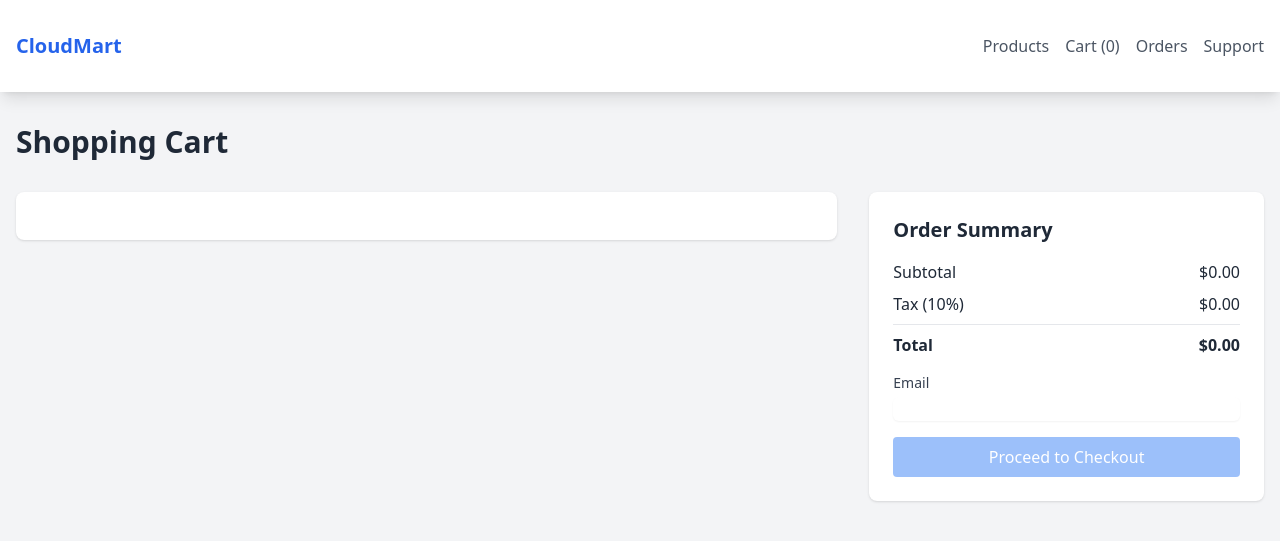
After one commit to knrick/multicloud-challenge, a FastAPI app: template src/app/templates/cart.html in a window 1280 px wide. The commit adds this page. Shown: the top 541 px of the page. Run offline with FastAPI, Linux system fonts and the light colour scheme; the template is opened without the code that fills it, so the values that code supplies are empty; parts of the project's set-up code (start-up, migrations or seed data) failed here and were passed over; some libraries are stand-ins or nearby versions.

Commit message:
feat: add shopping cart functionality
- Add cart page and route handler
- Implement cart management with localStorage
- Add cart UI components and navigation
- Update home page layout with cart section
- Add quantity selection and Add to Cart buttons

```diff
--- /dev/null
+++ b/src/app/static/js/cart.js
@@ -0,0 +1,163 @@
+// Cart management
+class CartManager {
+    constructor() {
+        this.cart = JSON.parse(localStorage.getItem('cart')) || [];
+        this.updateCartCount();
+        this.initializeEventListeners();
+    }
+
+    initializeEventListeners() {
+        // Add event listeners to all Add to Cart buttons
+        document.addEventListener('DOMContentLoaded', () => {
+            const addToCartButtons = document.querySelectorAll('.add-to-cart-btn');
+            addToCartButtons.forEach(button => {
+                button.addEventListener('click', (e) => {
+                    const productId = e.target.dataset.productId;
+                    const productName = e.target.dataset.productName;
+                    const productPrice = parseFloat(e.target.dataset.productPrice);
+                    const quantity = parseInt(document.getElementById(`quantity-${productId}`).value);
+                    this.addToCart(productId, productName, productPrice, quantity);
+                });
+            });
+        });
+    }
+
+    addToCart(productId, productName, price, quantity) {
+        if (quantity < 1) return;
+
+        const existingItem = this.cart.find(item => item.id === productId);
+        if (existingItem) {
+            existingItem.quantity += quantity;
+        } else {
+            this.cart.push({
+                id: productId,
+                name: productName,
+                price: price,
+                quantity: quantity
+            });
+        }
+
+        localStorage.setItem('cart', JSON.stringify(this.cart));
+        this.updateCartCount();
+
+        // Show feedback
+        alert(`Added ${quantity} ${productName} to cart!`);
+    }
+
+    removeFromCart(productId) {
+        this.cart = this.cart.filter(item => item.id !== productId);
+        localStorage.setItem('cart', JSON.stringify(this.cart));
+        this.updateCart();
+    }
+
+    updateCartCount() {
+        const count = this.cart.reduce((total, item) => total + item.quantity, 0);
+        const cartCount = document.getElementById('cart-count');
+        if (cartCount) {
+            cartCount.textContent = count;
+        }
+    }
+
+    updateCart() {
+        this.updateCartCount();
+
+        const cartItems = document.getElementById('cart-items');
+        const checkoutButton = document.getElementById('checkout-button');
+
+        if (!cartItems) return; // Not on cart page
+
+        if (this.cart.length === 0) {
+            cartItems.innerHTML = `
+                <div class="text-center py-8">
+                    <p class="text-gray-500 mb-4">Your cart is empty</p>
+                    <a href="/products" class="text-blue-500 hover:text-blue-600">Continue Shopping</a>
+                </div>
+            `;
+            if (checkoutButton) {
+                checkoutButton.disabled = true;
+            }
+            this.updateTotals(0);
+            return;
+        }
+
+        if (checkoutButton) {
+            checkoutButton.disabled = false;
+        }
+
+        // Render cart items
+        cartItems.innerHTML = this.cart.map(item => `
+            <div class="flex items-center justify-between py-4 border-b last:border-0">
+                <div>
+                    <h3 class="font-medium">${item.name}</h3>
+                    <p class="text-sm text-gray-500">$${item.price.toFixed(2)} × ${item.quantity}</p>
+                </div>
+                <div class="flex items-center space-x-4">
+                    <span class="font-medium">$${(item.price * item.quantity).toFixed(2)}</span>
+                    <button class="remove-from-cart-btn text-red-500 hover:text-red-600"
+                            data-product-id="${item.id}">
+                        Remove
+                    </button>
+                </div>
+            </div>
+        `).join('');
+
+        // Add event listeners to remove buttons
+        const removeButtons = cartItems.querySelectorAll('.remove-from-cart-btn');
+        removeButtons.forEach(button => {
+            button.addEventListener('click', (e) => {
+                const productId = e.target.dataset.productId;
+                this.removeFromCart(productId);
+            });
+        });
+
+        // Update totals
+        const subtotal = this.cart.reduce((total, item) => total + (item.price * item.quantity), 0);
+        this.updateTotals(subtotal);
+    }
+
+    updateTotals(subtotal) {
+        const tax = subtotal * 0.1;
+        const total = subtotal + tax;
+
+        const subtotalElement = document.getElementById('subtotal');
+        const taxElement = document.getElementById('tax');
+        const totalElement = document.getElementById('total');
+
+        if (subtotalElement) subtotalElement.textContent = `$${subtotal.toFixed(2)}`;
+        if (taxElement) taxElement.textContent = `$${tax.toFixed(2)}`;
+        if (totalElement) totalElement.textContent = `$${total.toFixed(2)}`;
+    }
+
+    async checkout(email) {
+        try {
+            const response = await fetch('/api/orders', {
+                method: 'POST',
+                headers: {
+                    'Content-Type': 'application/json'
+                },
+                body: JSON.stringify({
+                    userEmail: email,
+                    items: this.cart.map(item => ({
+                        productId: item.id,
+                        quantity: item.quantity,
+                        price: item.price
+                    })),
+                    total: this.cart.reduce((total, item) => total + (item.price * item.quantity), 0)
+                })
+            });
+
+            if (!response.ok) {
+                throw new Error('Failed to create order');
+            }
+
+            // Clear cart and redirect to orders page
+            localStorage.removeItem('cart');
+            window.location.href = '/orders';
+        } catch (error) {
+            alert('Error creating order: ' + error.message);
+        }
+    }
+}
+
+// Initialize cart manager
+const cartManager = new CartManager();
--- /dev/null
+++ b/src/app/templates/cart.html
@@ -0,0 +1,85 @@
+<!DOCTYPE html>
+<html lang="en">
+<head>
+    <meta charset="UTF-8">
+    <meta name="viewport" content="width=device-width, initial-scale=1.0">
+    <title>CloudMart - Shopping Cart</title>
+    <script src="https://cdn.tailwindcss.com"></script>
+    <link rel="stylesheet" href="{{ url_for('static', path='css/main.css') }}">
+    <script src="{{ url_for('static', path='js/cart.js') }}" defer></script>
+</head>
+<body class="bg-gray-100">
+    <!-- Navigation -->
+    <nav class="bg-white shadow-lg">
+        <div class="container mx-auto px-4">
+            <div class="flex justify-between items-center py-4">
+                <div class="flex items-center">
+                    <a href="/" class="text-xl font-bold text-blue-600">CloudMart</a>
+                </div>
+                <div class="flex items-center space-x-4">
+                    <a href="/products" class="text-gray-600 hover:text-blue-600">Products</a>
+                    <a href="/cart" class="text-gray-600 hover:text-blue-600">Cart (<span id="cart-count">0</span>)</a>
+                    <a href="/orders" class="text-gray-600 hover:text-blue-600">Orders</a>
+                    <a href="/tickets" class="text-gray-600 hover:text-blue-600">Support</a>
+                </div>
+            </div>
+        </div>
+    </nav>
+
+    <div class="container mx-auto px-4 py-8">
+        <h1 class="text-3xl font-bold mb-8">Shopping Cart</h1>
+
+        <div class="grid grid-cols-1 lg:grid-cols-3 gap-8">
+            <!-- Cart Items -->
+            <div class="lg:col-span-2">
+                <div class="bg-white rounded-lg shadow p-6" id="cart-items">
+                    <!-- Cart items will be dynamically inserted here -->
+                </div>
+            </div>
+
+            <!-- Order Summary -->
+            <div class="lg:col-span-1">
+                <div class="bg-white rounded-lg shadow p-6">
+                    <h2 class="text-xl font-semibold mb-4">Order Summary</h2>
+                    <div class="space-y-2 mb-4">
+                        <div class="flex justify-between">
+                            <span>Subtotal</span>
+                            <span id="subtotal">$0.00</span>
+                        </div>
+                        <div class="flex justify-between">
+                            <span>Tax (10%)</span>
+                            <span id="tax">$0.00</span>
+                        </div>
+                        <div class="border-t pt-2 mt-2">
+                            <div class="flex justify-between font-bold">
+                                <span>Total</span>
+                                <span id="total">$0.00</span>
+                            </div>
+                        </div>
+                    </div>
+                    <form id="checkout-form" class="space-y-4" onsubmit="event.preventDefault(); cartManager.checkout(document.getElementById('email').value);">
+                        <div>
+                            <label class="block text-sm font-medium text-gray-700">Email</label>
+                            <input type="email"
+                                   id="email"
+                                   required
+                                   class="mt-1 block w-full rounded-md border-gray-300 shadow-sm focus:border-blue-500 focus:ring-blue-500">
+                        </div>
+                        <button type="submit"
+                                class="w-full bg-blue-500 text-white py-2 px-4 rounded hover:bg-blue-600 disabled:opacity-50"
+                                id="checkout-button"
+                                disabled>
+                            Proceed to Checkout
+                        </button>
+                    </form>
+                </div>
+            </div>
+        </div>
+    </div>
+
+    <script>
+        // Initialize cart display
+        cartManager.updateCart();
+    </script>
+</body>
+</html>
```
Also changed, not shown: src/app/routes/web.py (+8 -0 lines), src/app/templates/home.html (+30 -4 lines), src/app/templates/products.html (+39 -3 lines).
